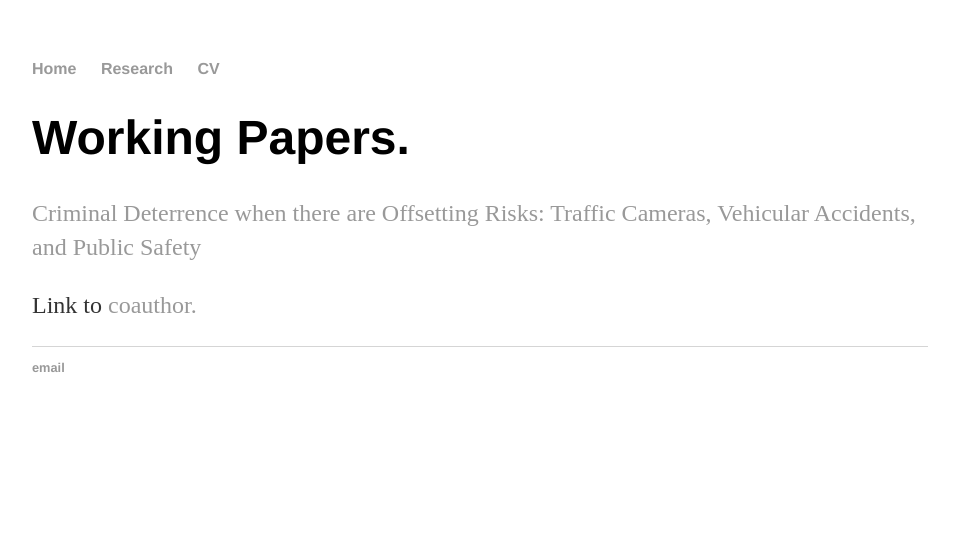
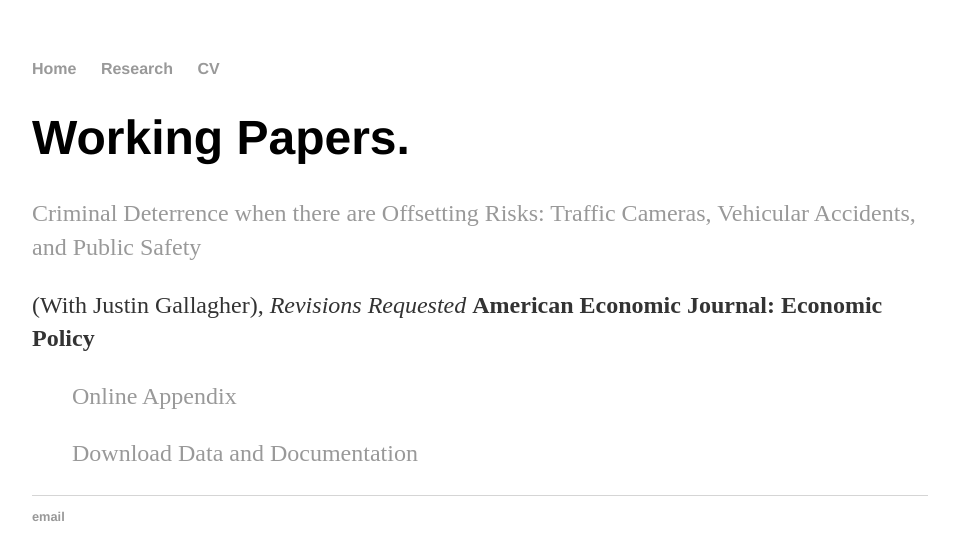
Before and after one commit to PaulJFisher/PaulJFisher.github.io, a Jekyll site: the page built from Research.html, in a window 1280 px wide. Shown: the top 560 px of the page, without its empty margins (160-1119 px from the left). Built offline with Jekyll 4.4.1, drawn with Linux system fonts in a browser that asks for light colours.

Commit message:
Update Research.html

```diff
--- a/Research.html
+++ b/Research.html
@@ -1,9 +1,11 @@
 ---
 layout: default
-title: Paul J. Fisher | Reasearch
+title: Paul J. Fisher | Research
 ---
 <div class="blurb">
 	<h1>Working Papers.</h1>
 	<p><A HREF="https://justinpgallagher.com/pdfs/Gallagher-and-Fisher.pdf">Criminal Deterrence when there are Offsetting Risks: Traffic Cameras, Vehicular Accidents, and Public Safety</A> </p>
-	<p> Link to <A HREF="https://justinpgallagher.com">coauthor. </A>
+	<p> (With Justin Gallagher), <i>Revisions Requested</i> <b> American Economic Journal: Economic Policy</b><p>
+<UL> <p> <A HREF="https://justinpgallagher.com/pdfs/Appendix-for-Gallagher-and-Fisher.pdf">Online Appendix</A> </p>
+	<p> <A HREF="http://ou.montana.edu/gallagher/index.html">Download Data and Documentation</A> </p> </UL>
 </div><!-- /.blurb -->
```
